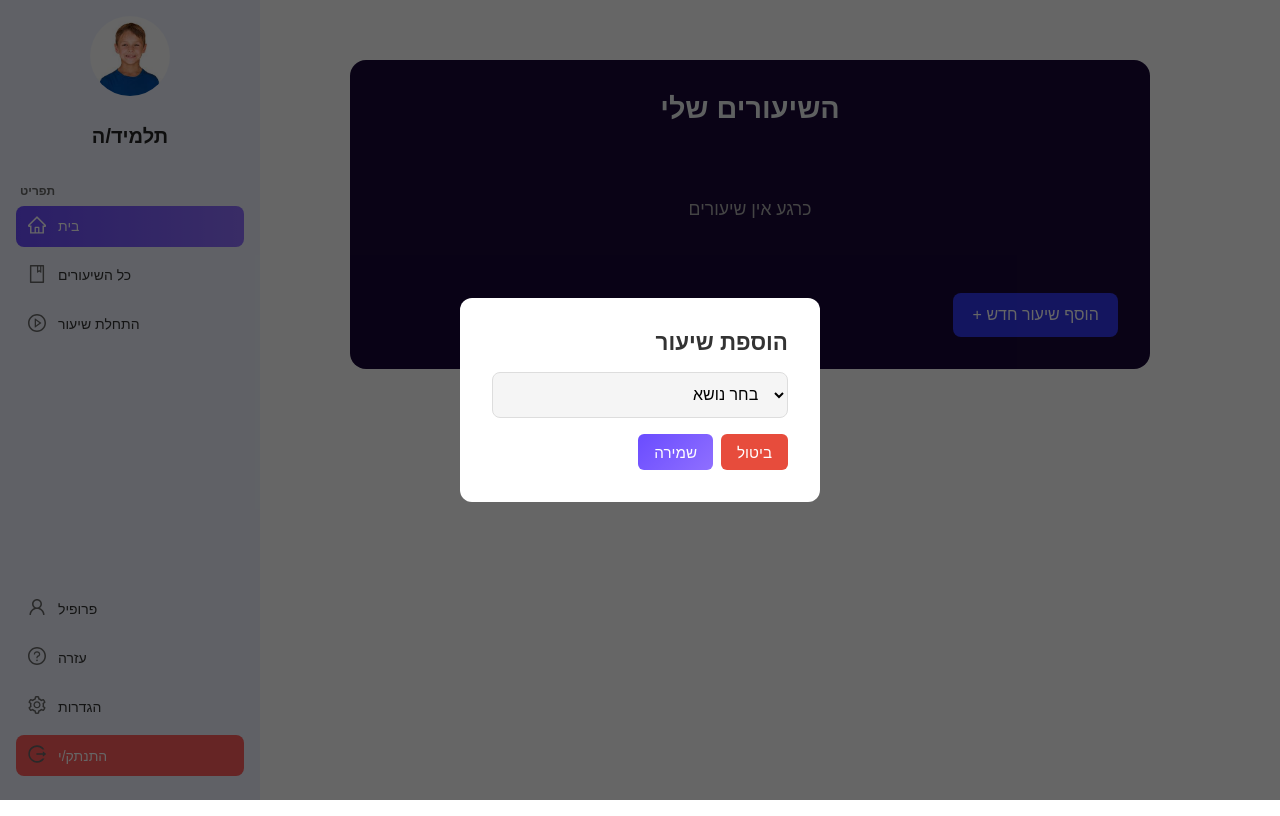
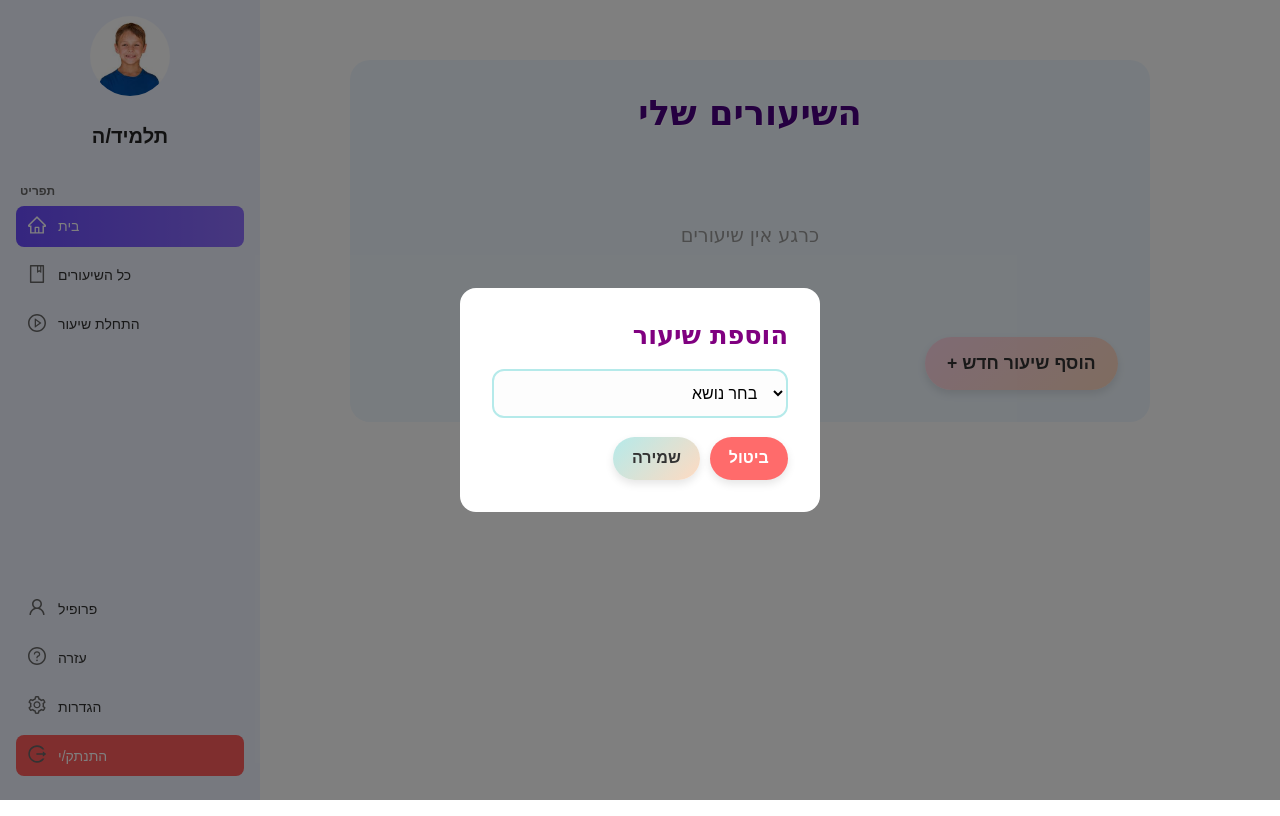
Before and after one commit to ShonHason/MathVenture-Client, a React (Create React App) app: page /home in a window 1280 px wide. Both pictures are taken after a click on the button "+ הוסף שיעור חדש". Built offline with nearby package versions, Linux system fonts and the light colour scheme.

Commit message:
fixing Usercontext, HomepagContent and StartLessons page to work with the UserContext

```diff
--- a/package.json
+++ b/package.json
@@ -41,6 +41,7 @@
     "npm": "^11.2.0",
     "react": "^19.1.0",
     "react-dom": "^19.1.0",
+    "react-icons": "^5.5.0",
     "react-pro-sidebar": "^1.1.0",
     "react-router-dom": "^7.5.3",
     "react-scripts": "^5.0.1",
--- a/public/index.html
+++ b/public/index.html
@@ -16,6 +16,8 @@
       href="https://fonts.googleapis.com/icon?family=Material+Icons"
       rel="stylesheet"
     />
+    <link href="https://fonts.googleapis.com/css2?family=Comic+Neue:wght@400;700&display=swap" rel="stylesheet">
+
   </head>
   <body>
     <noscript>You need to enable JavaScript to run this app.</noscript>
--- a/src/context/UserContext.tsx
+++ b/src/context/UserContext.tsx
@@ -1,3 +1,4 @@
+// src/context/UserContext.tsx
 import React, {
   createContext,
   useContext,
@@ -7,14 +8,12 @@ import React, {
 } from "react";
 import axios from "axios";
 
-// הגדרת טיפוסי המשתמש
 export interface User {
   _id: string;
   username: string;
   email: string;
-  parent_email?: string;
-  parent_name?: string;
-  parent_phone?: string;
+
+  // your existing optional fields...
   grade?: string;
   gender?: string;
   rank?: string;
@@ -22,62 +21,74 @@ export interface User {
   imageUrl?: string;
   opportunities?: string;
   twoFactorAuth?: boolean;
-  accessToken: string;
+  parent_email?: string;
+  parent_name?: string;
+  parent_phone?: string;
+
+  // **these three are missing**:
+  subjectsList: string[];    // define as non-null array
+  accessToken: string;       // or mark optional if it really can be undefined
   refreshToken: string;
 }
-
-// טיפוס של הקונטקסט
 interface UserContextType {
   user: User | null;
   setUser: React.Dispatch<React.SetStateAction<User | null>>;
 }
 
-// יצירת הקונטקסט
 const UserContext = createContext<UserContextType | undefined>(undefined);
 
-// קומפוננטת הספק
 export const UserProvider = ({ children }: { children: ReactNode }) => {
   const [user, setUser] = useState<User | null>(null);
 
+  // 1️⃣ על mount – טען מה־sessionStorage או מהשרת
   useEffect(() => {
-    const storedUser = sessionStorage.getItem("user");
+    const stored = sessionStorage.getItem("user");
     const accessToken = sessionStorage.getItem("accessToken");
     const refreshToken = sessionStorage.getItem("refreshToken");
 
-    if (storedUser && accessToken && refreshToken) {
+    if (stored && accessToken && refreshToken) {
       try {
-        const parsed = JSON.parse(storedUser);
-        setUser({
-          ...parsed,
-          accessToken,
-          refreshToken,
-        });
-      } catch (err) {
-        console.error("Failed to parse user from sessionStorage", err);
-        sessionStorage.removeItem("user");
+        const parsed = JSON.parse(stored) as User;
+        setUser({ ...parsed, accessToken, refreshToken });
+      } catch {
+        sessionStorage.clear();
         setUser(null);
       }
     } else if (accessToken) {
-      // fallback - בקשה לשרת במידה ואין sessionStorage תקין
+      // fallback: קבלת פרופיל מהשרת
       axios
-        .post("http://localhost:4000/user/getUserProfile", {
-          accessToken,
+        .get("http://localhost:4000/user/getUserProfile", {
+          headers: { Authorization: `JWT ${accessToken}` },
         })
         .then((res) => {
-          const fetchedUser: User = {
+          const fetched: User = {
             ...res.data,
             accessToken,
             refreshToken: refreshToken || "",
+            subjectsList: res.data.subjectsList || [],
           };
-          setUser(fetchedUser);
+          setUser(fetched);
           sessionStorage.setItem("user", JSON.stringify(res.data));
         })
-        .catch((err) => {
-          console.error("Failed to fetch user profile", err);
-          setUser(null);
-        });
+        .catch(() => setUser(null));
     }
   }, []);
+
+  // 2️⃣ בסיום כל שינוי ב־user – עדכן גם את ה־sessionStorage
+  useEffect(() => {
+    if (user) {
+      // שמור את כל השדות חוץ מהטוקנים (טוקנים נשמרים בנפרד)
+      const { accessToken, refreshToken, ...rest } = user;
+      sessionStorage.setItem("user", JSON.stringify(rest));
+      sessionStorage.setItem("accessToken", accessToken);
+      sessionStorage.setItem("refreshToken", refreshToken);
+    } else {
+      // אם user == null, ננקה את כל ה־storage
+      sessionStorage.removeItem("user");
+      sessionStorage.removeItem("accessToken");
+      sessionStorage.removeItem("refreshToken");
+    }
+  }, [user]);
 
   return (
     <UserContext.Provider value={{ user, setUser }}>
@@ -86,11 +97,8 @@ export const UserProvider = ({ children }: { children: ReactNode }) => {
   );
 };
 
-// hook לשימוש נוח בקונטקסט
 export const useUser = (): UserContextType => {
-  const context = useContext(UserContext);
-  if (!context) {
-    throw new Error("useUser must be used within a UserProvider");
-  }
-  return context;
+  const ctx = useContext(UserContext);
+  if (!ctx) throw new Error("useUser must be used within UserProvider");
+  return ctx;
 };
--- a/src/pages/InSession.tsx
+++ b/src/pages/InSession.tsx
@@ -25,7 +25,7 @@ type LocationState = {
 };
 
 const InSession: React.FC = () => {
-  const { user } = useUser();
+  const { user , setUser } = useUser();
   const navigate = useNavigate();
   const { topic, lessonId: incomingId } = (useLocation() as LocationState)
     .state;
@@ -210,6 +210,15 @@ const InSession: React.FC = () => {
         topic.subject,
         lessonId || undefined
       );
+           // ➡️ אחרי התחלת השיעור – עדכון ה־subjectsList ב־UserContext
+     setUser(prev => {
+         if (!prev) return prev;
+         return {
+           ...prev,
+           subjectsList: prev.subjectsList?.filter(s => s !== topic.subject),
+         };
+       });
+       console.log("Updated user in context:", user);
       setLessonId(lesson._id);
       setMathCount(lesson.mathQuestionsCount || 0);
       setHasStarted(true);
--- a/src/pages/StartLessons.tsx
+++ b/src/pages/StartLessons.tsx
@@ -1,48 +1,55 @@
-import React, { useContext } from "react";
+import React from "react";
 import { useNavigate } from "react-router-dom";
+import { useUser } from "../context/UserContext";
+import { FaBookOpen } from "react-icons/fa";
 import "./StartLessons.css";
-import LessonsContext, { Topic } from "../context/LessonsContext";
 
 const StartLessons: React.FC = () => {
-  const lessonsContext = useContext(LessonsContext);
+  const { user } = useUser();
   const navigate = useNavigate();
 
-  if (!lessonsContext) return null;
-  const { topics } = lessonsContext;
+  const subjectsList = user?.subjectsList || [];
+  const grade        = user?.grade        || "";
 
-  const handleStartLesson = (topic: Topic) => {
-    navigate(`/start-lessons/${encodeURIComponent(topic.subject)}`, {
-      state: {
-        topic,
-        LesId: null,
-      },
-    });
+  const handleStartLesson = (subject: string) => {
+    navigate(
+      `/start-lessons/${encodeURIComponent(subject)}`,
+      { state: { topic: { subject, question: "" }, lessonId: null } }
+    );
   };
 
   return (
+    <div className="start-lessons-box">
       <div className="start-lessons-container">
+        {/* עכשיו כותרת + הרשימה עטופים ביחד */}
+        <div className="lesson-board">
           <p className="section-title">התחל שיעור</p>
-      <div className={`lesson-topics ${topics.length === 0 ? "empty" : ""}`}>
-        {topics.length === 0 ? (
-          <p>אין נושאים זמינים</p>
+          <div className={`lesson-topics ${subjectsList.length === 0 ? "empty" : ""}`}>
+            {subjectsList.length === 0 ? (
+              <p>אין נושאים זמינים כרגע</p>
             ) : (
-          topics.map((topic, idx) => (
+              subjectsList.map((subject: string, idx: number) => (
                 <div key={idx} className="topic-item">
                   <div className="topic-info">
-                <span className="topic-subject">{topic.subject}</span>
-                <span className="topic-grade">כיתה {topic.grade}</span>
+                    <span className="topic-subject">
+                      <FaBookOpen className="icon" /> {subject}
+                    </span>
+                    {grade && <span className="topic-grade">כיתה {grade}</span>}
                   </div>
                   <button
                     className="start-btn"
-                onClick={() => handleStartLesson(topic)}
+                    onClick={() => handleStartLesson(subject)}
                   >
-                התחל שיעור
+                    🚀 התחלה!
                   </button>
                 </div>
               ))
             )}
           </div>
         </div>
+        {/* /lesson-board */}
+      </div>
+    </div>
   );
 };
 
--- a/src/pages/login.tsx
+++ b/src/pages/login.tsx
@@ -43,7 +43,11 @@ export const LoginRegistration: React.FC = () => {
       sessionStorage.setItem("accessToken", data.accessToken);
       sessionStorage.setItem("refreshToken", data.refreshToken);
 
-      setUser(data);
+      setUser({
+        ...data,
+        subjectsList: data.subjectsList || [], // Ensure subjectsList is always defined
+      });
+      console.log("User SubjectList:", data);
       message.success("Login successful!");
       sessionStorage.setItem("user", JSON.stringify(data));
 
--- a/src/ui/HomePageContent.css
+++ b/src/ui/HomePageContent.css
@@ -1,164 +1,216 @@
+/* -------------------------------------
+   הגדרות גלובליות – משתני פסטל וכיף
+-------------------------------------- */
+:root {
+  --bg-primary: #F0F8FF;      /* תכלת בהיר */
+  --bg-card:    #FFFFFF;      /* לבן נקי */
+  --accent-1:   #FFD6E8;      /* ורוד פסטל */
+  --accent-2:   #B5EAEA;      /* טורקיז פסטל */
+  --accent-3:   #FFDAC1;      /* כתום רך */
+  --text-color: #333333;      /* שחור רך */
+  --font-kids:  'Comic Neue', Comic, cursive, sans-serif;
+}
+
+/* -------------------------------------
+   מכולת התוכן הראשית
+-------------------------------------- */
 .homepage-content {
   width: 100%;
   max-width: 800px;
   margin: 2rem auto;
   padding: 2rem;
-  background-color: #180738;
-  border-radius: 16px;
+  background-color: var(--bg-primary);
+  border-radius: 20px;
   box-sizing: border-box;
+
+  /* גמישות אנכית */
   display: flex;
   flex-direction: column;
-  gap: 1.5rem;
-  color: #ecf0f1;
-  font-family: Arial, sans-serif;
+  gap: 2rem;
+
+  /* פונטים וצבעים */
+  color: var(--text-color);
+  font-family: var(--font-kids);
 }
 
-/* כותרת מרכזית */
+/* כותרת גדולה וכיפית */
 .hp-title {
-  font-size: 1.8rem;
+  font-size: 2.2rem;
   font-weight: bold;
   text-align: center;
   margin: 0;
+  text-shadow: 1px 1px 0 rgba(255,255,255,0.8);
+  color: #4B0082; /* אינדיגו כהה */
 }
 
-/* מגרש כרטיסי שיעור */
+/* -------------------------------------
+   רשת כרטיסים
+-------------------------------------- */
 .lessons-grid {
   display: grid;
-  grid-template-columns: repeat(auto-fill, minmax(200px, 1fr));
-  gap: 1rem;
+  grid-template-columns: repeat(auto-fill, minmax(220px, 1fr));
+  gap: 1.2rem;
   width: 100%;
 }
 
-/* כרטיס שיעור */
+/* -------------------------------------
+   כרטיס שיעור – עם תחושה של בלון סבון
+-------------------------------------- */
 .lesson-card {
-  background-color: #2c2a55;
-  border-radius: 12px;
-  padding: 1rem;
-  box-shadow: 0 4px 12px rgba(0, 0, 0, 0.2);
-  transition: transform 0.2s, background-color 0.2s;
+  background-color: var(--bg-card);
+  border: 3px dashed var(--accent-3);
+  border-radius: 16px;
+  padding: 1.2rem;
+  box-shadow: 0 8px 16px rgba(0, 0, 0, 0.1);
+
+  transition:
+    transform 0.3s ease,
+    border-color 0.3s ease,
+    box-shadow 0.3s ease;
   cursor: pointer;
 }
+
 .lesson-card:hover {
-  transform: translateY(-4px);
-  background-color: #3d3b72;
-}
-.lesson-subject {
-  font-size: 1.1rem;
-  font-weight: 600;
-  margin-bottom: 0.5rem;
-}
-.lesson-meta {
-  font-size: 0.9rem;
-  color: #bbb;
+  transform: scale(1.05) rotate(-1deg);
+  border-color: var(--accent-1);
+  box-shadow: 0 12px 24px rgba(0, 0, 0, 0.15);
 }
 
-/* מצב ללא שיעורים */
+.lesson-subject {
+  font-size: 1.3rem;
+  font-weight: 700;
+  margin-bottom: 0.6rem;
+  color: #800080; /* סגול חזק */
+}
+
+.lesson-meta {
+  font-size: 1rem;
+  color: #666666;
+}
+
+/* -------------------------------------
+   מצב ללא שיעורים
+-------------------------------------- */
 .my-lessons.empty {
-  min-height: 120px;
+  min-height: 140px;
   display: flex;
   align-items: center;
   justify-content: center;
   background: none;
 }
+
 .empty-text {
-  color: #aaa;
-  font-size: 1.1rem;
+  color: #999;
+  font-size: 1.2rem;
 }
 
-/* כפתור הוספת שיעור */
+/* -------------------------------------
+   כפתור “הוספת שיעור”
+-------------------------------------- */
 .add-topic-button {
   align-self: flex-end;
-  background-color: #3135ee;
-  color: #fff;
-  padding: 0.8rem 1.2rem;
+  background: linear-gradient(135deg, var(--accent-1), var(--accent-3));
+  color: #333;
+  padding: 1rem 1.4rem;
   border: none;
-  border-radius: 8px;
-  font-size: 1rem;
+  border-radius: 50px;
+  font-size: 1.1rem;
+  font-weight: bold;
+  box-shadow: 0 4px 8px rgba(0,0,0,0.1);
   cursor: pointer;
-  transition: background-color 0.2s;
-}
-.add-topic-button:hover {
-  background-color: #6164f5;
+  transition: transform 0.2s ease;
 }
 
-/* מודל הוספה */
+.add-topic-button:hover {
+  transform: scale(1.05) translateY(-2px);
+}
+
+/* -------------------------------------
+   מודל הוספת שיעור
+-------------------------------------- */
 .modal-overlay {
   position: fixed;
   inset: 0;
-  background: rgba(0, 0, 0, 0.6);
+  background: rgba(0, 0, 0, 0.5);
   display: flex;
   align-items: center;
   justify-content: center;
   z-index: 1000;
 }
+
 .add-topic-modal {
-  background: #fff;
-  color: #333;
-  border-radius: 12px;
+  background: var(--bg-card);
+  color: var(--text-color);
+  border-radius: 16px;
   padding: 2rem;
   width: 360px;
   box-sizing: border-box;
+
   display: flex;
   flex-direction: column;
-  gap: 1rem;
+  gap: 1.2rem;
+  animation: popIn 0.3s ease-out;
 }
+
+@keyframes popIn {
+  from { transform: scale(0.6); opacity: 0; }
+  to   { transform: scale(1);   opacity: 1; }
+}
+
 .modal-title {
   margin: 0;
-  font-size: 1.4rem;
+  font-size: 1.6rem;
   text-align: right;
+  color: #800080;
 }
 
 /* שדות בחירה */
 .topic-select {
   padding: 0.8rem;
   font-size: 1rem;
-  border-radius: 8px;
-  border: 1px solid #ddd;
+  border-radius: 12px;
+  border: 2px solid var(--accent-2);
   text-align: right;
-  background: #f5f5f5;
+  background: #FDFDFD;
   cursor: pointer;
 }
+
 .topic-select:focus {
   outline: none;
-  border-color: #3135ee;
+  border-color: var(--accent-1);
 }
 
-/* כפתורים במודל */
+/* כפתורי שמירה וביטול */
 .modal-buttons {
   display: flex;
   justify-content: flex-end;
-  gap: 0.5rem;
+  gap: 0.6rem;
 }
+
 .btn-save,
 .btn-cancel {
-  padding: 0.6rem 1rem;
-  border-radius: 6px;
+  padding: 0.8rem 1.2rem;
+  border-radius: 50px;
   border: none;
-  font-size: 0.95rem;
+  font-size: 1rem;
+  font-weight: bold;
   cursor: pointer;
+  box-shadow: 0 4px 8px rgba(0,0,0,0.1);
+  transition: transform 0.2s ease;
 }
+
 .btn-save {
-  background: linear-gradient(135deg, #6a4cff, #8f6fff);
-  color: #fff;
+  background: linear-gradient(135deg, var(--accent-2), var(--accent-3));
+  color: #333;
 }
 .btn-save:hover {
-  opacity: 0.9;
+  transform: scale(1.05) translateY(-2px);
 }
+
 .btn-cancel {
-  background: #e74c3c;
+  background: #FF6B6B;
   color: #fff;
 }
 .btn-cancel:hover {
-  background: #c0392b;
+  transform: scale(1.05) translateY(-2px);
 }
-
-/* רספונסיביות */
-@media (max-width: 600px) {
-  .homepage-content {
-    padding: 1rem;
-    gap: 1rem;
-  }
-  .lessons-grid {
-    grid-template-columns: 1fr;
-  }
-}
--- a/src/ui/HomePageContent.tsx
+++ b/src/ui/HomePageContent.tsx
@@ -1,65 +1,75 @@
-import React, { useContext, useEffect, useState } from "react";
+import React, { useEffect, useState } from "react";
+import { useUser } from "../context/UserContext"; // Import useUser from UserContext
+import { addSubject, removeSubject } from "../services/user_api"; // Import API calls
+import { subjectsByGrade } from "../components/SubjectByGrade"; // Import subjectsByGrade
 import "./HomePageContent.css";
-import LessonsContext, { Topic, Question } from "../context/LessonsContext";
-import { subjectsByGrade } from "../components/SubjectByGrade";
-import { useUser } from "../context/UserContext";
-
-export const generateTopic = (subject: string, grade: string): Topic => {
-  const dummyQuestions: Question[] = [];
-  for (let i = 1; i <= 3; i++) {
-    dummyQuestions.push({
-      question: `(${grade}) מהי התוצאה של ${i} + ${i}?`,
-      options: [`${i + i}`, `${i + i + 1}`, `${i + i - 1}`, `${i}`],
-      correctAnswer: `${i + i}`,
-    });
-  }
-
-  return {
-    subject,
-    grade,
-    rank: 1, // דרג ברירת מחדל
-    questions: dummyQuestions,
-  };
-};
 
 const HomePageContent: React.FC = () => {
-  const { user } = useUser();
-  const lessonsContext = useContext(LessonsContext);
+  const { user, setUser } = useUser(); // Access user data and setter from context
   const [selectedSubject, setSelectedSubject] = useState<string>("");
   const [showAddModal, setShowAddModal] = useState<boolean>(false);
-  const [predefinedSubjects, setPredefinedSubjects] = useState<string[]>([]);
+  const [gradeSubjects, setGradeSubjects] = useState<string[]>([]);
 
+  // Populate available subjects when user's grade changes
   useEffect(() => {
     if (user?.grade && subjectsByGrade[user.grade]) {
-      setPredefinedSubjects(subjectsByGrade[user.grade]);
+      setGradeSubjects(subjectsByGrade[user.grade]);
     }
-  }, [user]);
+  }, [user?.grade]);
 
-  if (!lessonsContext) return null;
-  const { topics, setTopics } = lessonsContext;
+  const handleAddTopic = async () => {
+    if (!selectedSubject || !user?._id) return;
+    try {
+      await addSubject(user._id, selectedSubject);
+      // Update user context directly
+      const updatedSubjects = [...(user.subjectsList || []), selectedSubject];
+      setUser({
+        ...user,
+        subjectsList: updatedSubjects,
+      });
+      setSelectedSubject("");
+      setShowAddModal(false);
+    } catch (error) {
+      console.error('Error adding topic:', error);
+    }
+  };
 
-  const handleAddTopic = () => {
-    const grade = user?.grade || "א'";
-    if (!selectedSubject) return;
-    const newTopic = generateTopic(selectedSubject, grade);
-    setTopics([...topics, newTopic]);
-    setSelectedSubject("");
-    setShowAddModal(false);
+  const handleDeleteTopic = async (subject: string) => {
+    if (!user?._id) return;
+    try {
+      await removeSubject(user._id, subject);
+      // Remove from context list
+      const updatedSubjects = (user.subjectsList || []).filter(s => s !== subject);
+      setUser({
+        ...user,
+        subjectsList: updatedSubjects,
+      });
+    } catch (error) {
+      console.error('Error deleting topic:', error);
+    }
   };
+
+  const subjectsList = user?.subjectsList || [];
 
   return (
     <div className="homepage-content">
       <h2 className="hp-title">השיעורים שלי</h2>
 
-      <div className={`my-lessons ${topics.length === 0 ? "empty" : ""}`}>
-        {topics.length === 0 ? (
+      <div className={`my-lessons ${subjectsList.length === 0 ? "empty" : ""}`}>
+        {subjectsList.length === 0 ? (
           <p className="empty-text">כרגע אין שיעורים</p>
         ) : (
           <div className="lessons-grid">
-            {topics.map((topic, idx) => (
+            {subjectsList.map((subject, idx) => (
               <div key={idx} className="lesson-card">
-                <div className="lesson-subject">{topic.subject}</div>
-                <div className="lesson-meta">כיתה {topic.grade}</div>
+                <div className="lesson-subject">{subject}</div>
+                <div className="lesson-meta">כיתה {user?.grade}</div>
+                <button
+                  className="delete-topic-button"
+                  onClick={() => handleDeleteTopic(subject)}
+                >
+                  מחק
+                </button>
               </div>
             ))}
           </div>
@@ -83,11 +93,15 @@ const HomePageContent: React.FC = () => {
               onChange={(e) => setSelectedSubject(e.target.value)}
             >
               <option value="">בחר נושא</option>
-              {predefinedSubjects.map((s, i) => (
-                <option key={i} value={s}>
-                  {s}
-                </option>
-              ))}
+              {gradeSubjects.length > 0 ? (
+                gradeSubjects.map((s, i) => (
+                  <option key={i} value={s}>
+                    {s}
+                  </option>
+                ))
+              ) : (
+                <option disabled>אין נושאים זמינים לכיתה זו</option>
+              )}
             </select>
             <div className="modal-buttons">
               <button className="btn-save" onClick={handleAddTopic}>
```
Also changed, not shown: src/pages/StartLessons.css (+26 -37 lines), src/services/user_api.ts (+31 -0 lines), 1 other file (tests, documents, lock files or other folders). Lines whose indentation alone changed are shown as unchanged.
